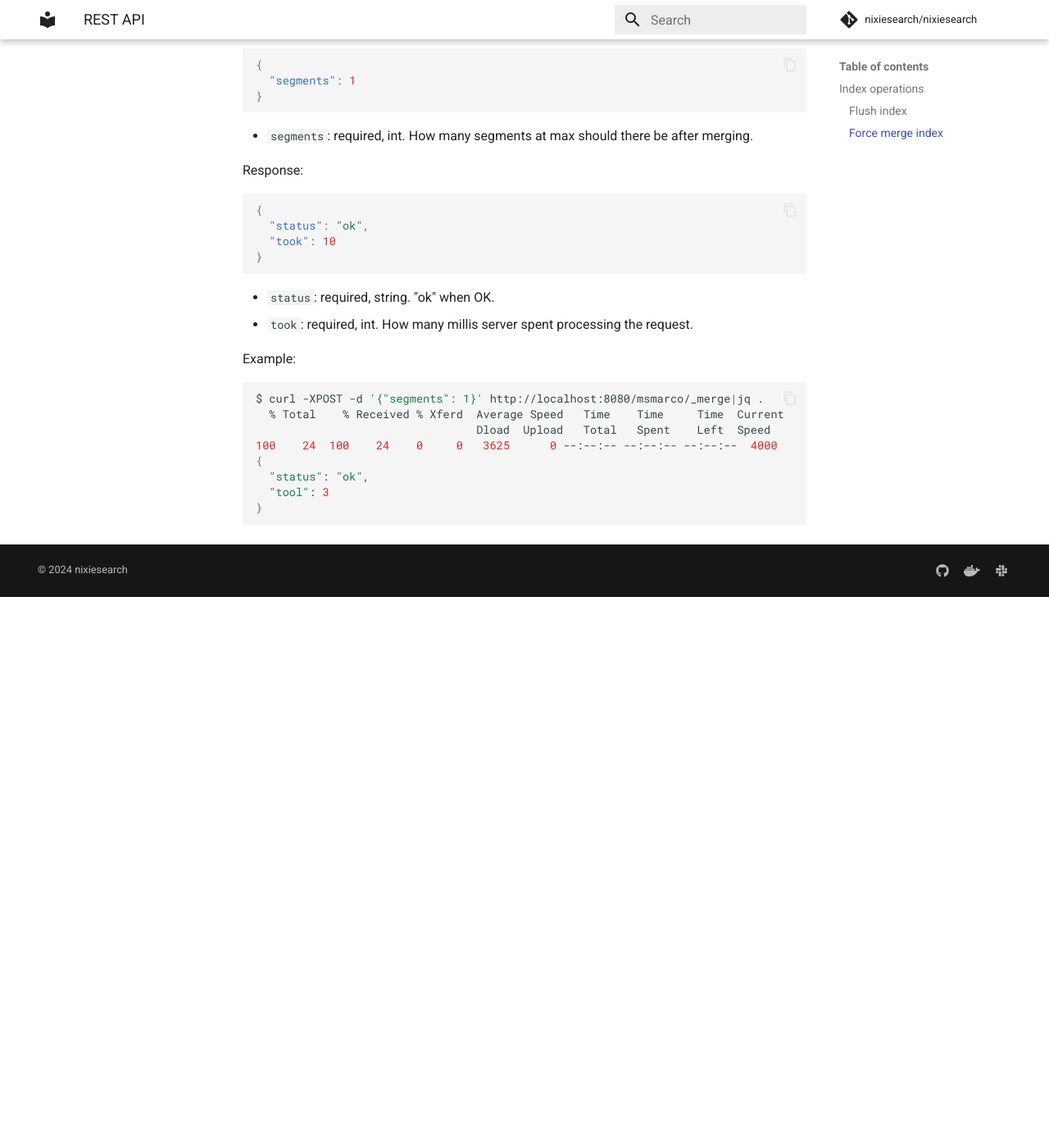
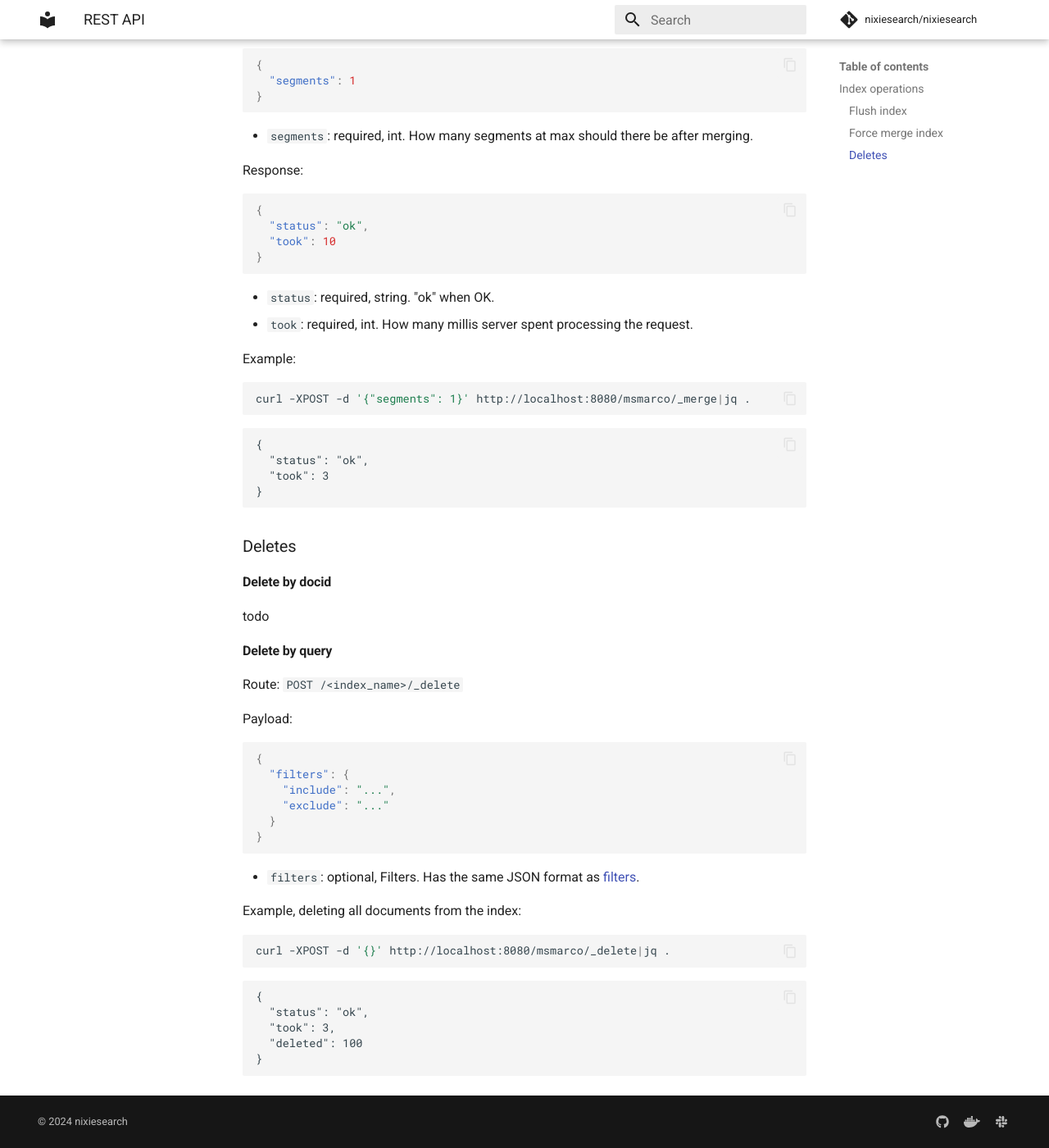
Before and after one commit to nixiesearch/nixiesearch, an MkDocs documentation site: the page built from docs/docs/reference/api/index.md, in a window 1280 px wide and 1400 px high, scrolled down 1090 px. Shown: the whole window at 82% size. Built offline with MkDocs 1.6.1 and Material for MkDocs 9.7.7, drawn with Linux system fonts in a browser that asks for light colours; comment, search, counter and statistics services are not loaded; before the commit the page ends 1818 px from its top, so only the background shows below that.

Commit message:
add bulk delete api

````diff
--- a/docs/docs/reference/api/index.md
+++ b/docs/docs/reference/api/index.md
@@ -66,12 +66,47 @@ Response:
 Example:
 
 ```shell
-$ curl -XPOST -d '{"segments": 1}' http://localhost:8080/msmarco/_merge|jq .
-  % Total    % Received % Xferd  Average Speed   Time    Time     Time  Current
-                                 Dload  Upload   Total   Spent    Left  Speed
-100    24  100    24    0     0   3625      0 --:--:-- --:--:-- --:--:--  4000
+curl -XPOST -d '{"segments": 1}' http://localhost:8080/msmarco/_merge|jq .
+```
+```
 {
   "status": "ok",
-  "tool": 3
+  "took": 3
 }
 ```
+
+### Deletes
+
+#### Delete by docid
+
+todo
+
+#### Delete by query
+
+Route: `POST /<index_name>/_delete`
+
+Payload:
+
+```json
+{
+  "filters": {
+    "include": "...",
+    "exclude": "..."
+  }
+}
+```
+
+* `filters`: optional, Filters. Has the same JSON format as [filters](../../features/search/filter.md).
+
+Example, deleting all documents from the index:
+
+```shell
+curl -XPOST -d '{}' http://localhost:8080/msmarco/_delete|jq .
+```
+```
+{
+  "status": "ok",
+  "took": 3,
+  "deleted": 100
+}
+```
````
Also changed, not shown: 3 other files.
